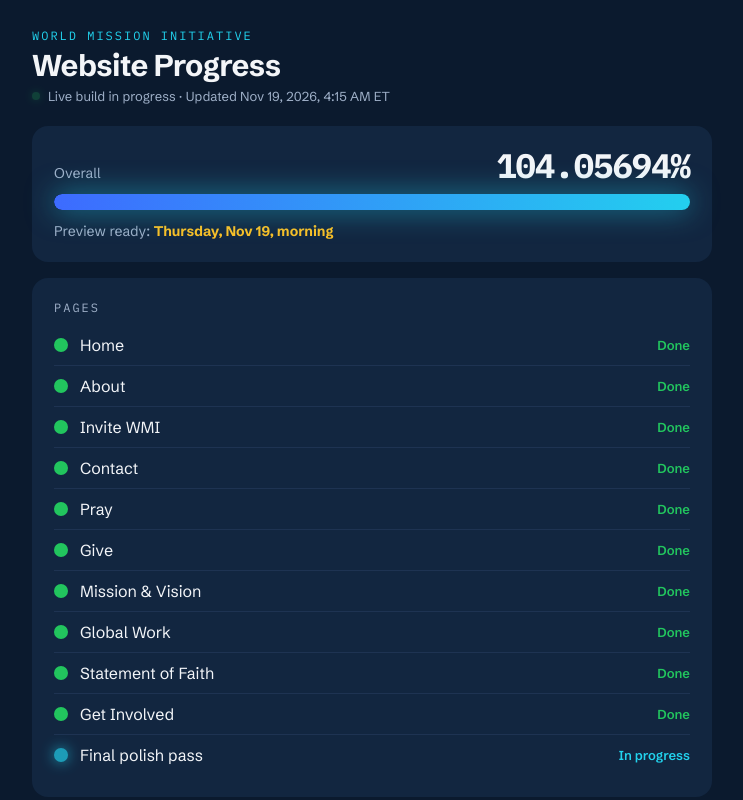
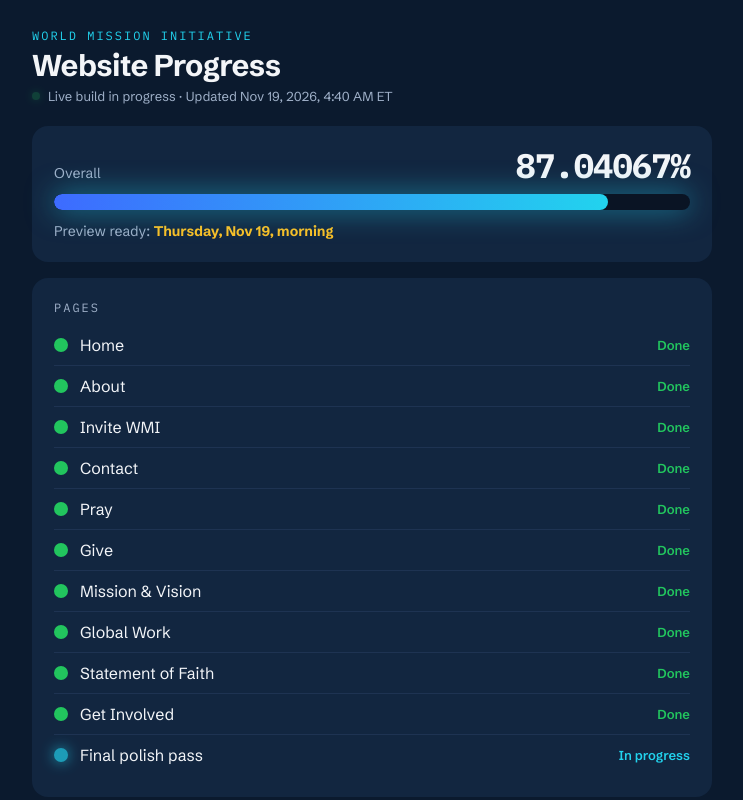
Before and after one commit to firesnatchers316/wmi-progress, a plain HTML site: page index.html in a window 1280 px wide. Shown: the top 800 px of the page, without its empty margins (268-1011 px from the left). Drawn offline with Linux system fonts and the light colour scheme.

Commit message:
Set progress back to 87%

```diff
--- a/index.html
+++ b/index.html
@@ -253,9 +253,9 @@
   <script>
     // All editable values live here. Update this object, then redeploy.
     const STATUS = {
-      updated: "Nov 19, 2026, 4:15 AM ET",
-      confirmed: 104,
-      nextMilestone: 108,
+      updated: "Nov 19, 2026, 4:40 AM ET",
+      confirmed: 87,
+      nextMilestone: 90,
       preview: "Thursday, Nov 19, morning",
       pages: [
         { name: "Home", status: "done" },
```
